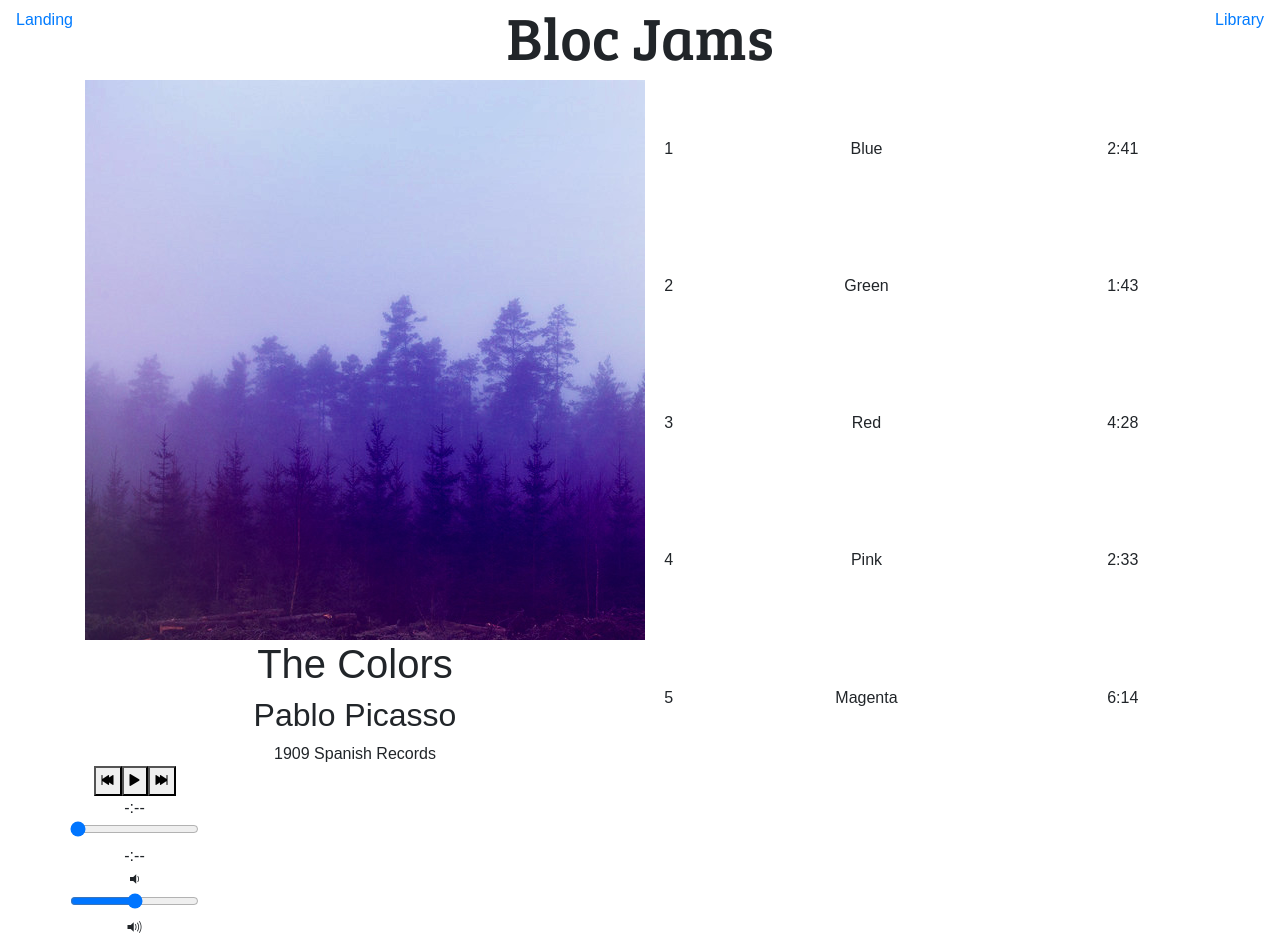
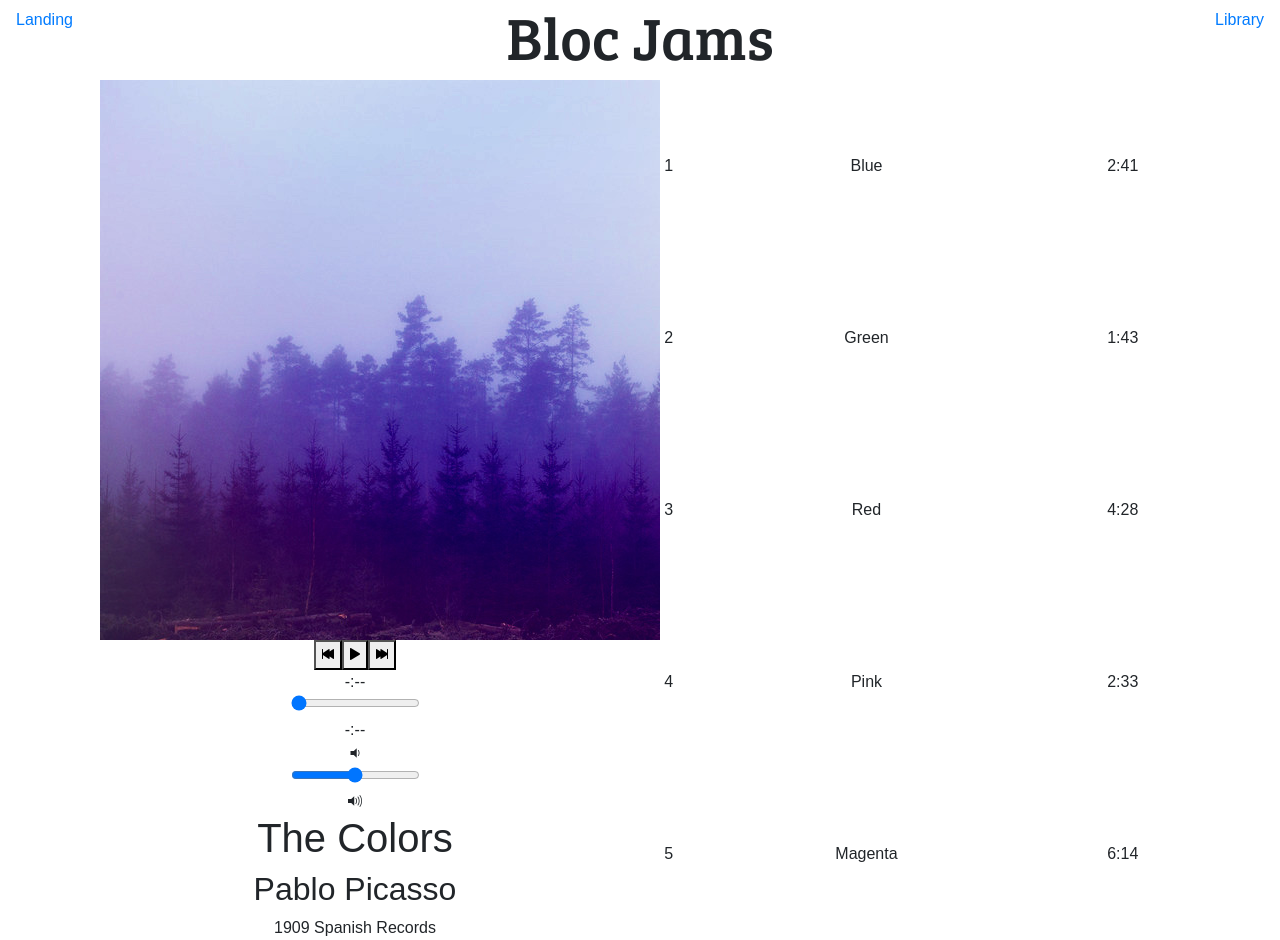
Before and after one commit to tchrlton/bloc-jams-react, a React (Create React App) app: page /album/the-colors in a window 1280 px wide. Built offline with nearby package versions, Linux system fonts and the light colour scheme.

Commit message:
Album styling changes

```diff
--- a/src/components/Album.css
+++ b/src/components/Album.css
@@ -1,4 +1,5 @@
 .player-bar {
-  set position: absolute;
-  bottom: 0;
+    position: absolute;
+    top: 300 px;
+	left: 300x;
 }
--- a/src/components/Album.js
+++ b/src/components/Album.js
@@ -133,7 +133,24 @@ class Album extends Component {
       <div className="container">
        <div className="row">
         <section id="album-info" className="col-sm-6">
-          <img id="album-cover-art" src={this.state.album.albumCover} alt={this.state.album.title} />
+          <div className="container">
+           <img id="album-cover-art" src={this.state.album.albumCover} alt={this.state.album.title} />
+           <div className="player-bar">
+            <PlayerBar
+             isPlaying={this.state.isPlaying}
+             currentSong={this.state.currentSong}
+             formattedTime={this.formatTime(this.audioElement.currentTime)}
+             formattedDuration={this.formatTime(this.audioElement.duration)}
+             currentTime={this.audioElement.currentTime}
+             duration={this.audioElement.duration}
+             handleSongClick={() => this.handleSongClick(this.state.currentSong)}
+             handlePrevClick={() => this.handlePrevClick()}
+             handleNextClick={() => this.handleNextClick()}
+             handleTimeChange={(e) => this.handleTimeChange(e)}
+             handleVolumeChange={(e) => this.handleVolumeChange(e)}
+            />
+           </div>
+          </div>
           <div className="album-details">
             <h1 id="album-title">{this.state.album.title}</h1>
             <h2 className="artist">{this.state.album.artist}</h2>
@@ -158,21 +175,6 @@ class Album extends Component {
              }
            </tbody>
          </table>
-         <section className="player-bar">
-          <PlayerBar
-           isPlaying={this.state.isPlaying}
-           currentSong={this.state.currentSong}
-           formattedTime={this.formatTime(this.audioElement.currentTime)}
-           formattedDuration={this.formatTime(this.audioElement.duration)}
-           currentTime={this.audioElement.currentTime}
-           duration={this.audioElement.duration}
-           handleSongClick={() => this.handleSongClick(this.state.currentSong)}
-           handlePrevClick={() => this.handlePrevClick()}
-           handleNextClick={() => this.handleNextClick()}
-           handleTimeChange={(e) => this.handleTimeChange(e)}
-           handleVolumeChange={(e) => this.handleVolumeChange(e)}
-          />
-         </section>
         </div>
       </div>
      </section>
```
